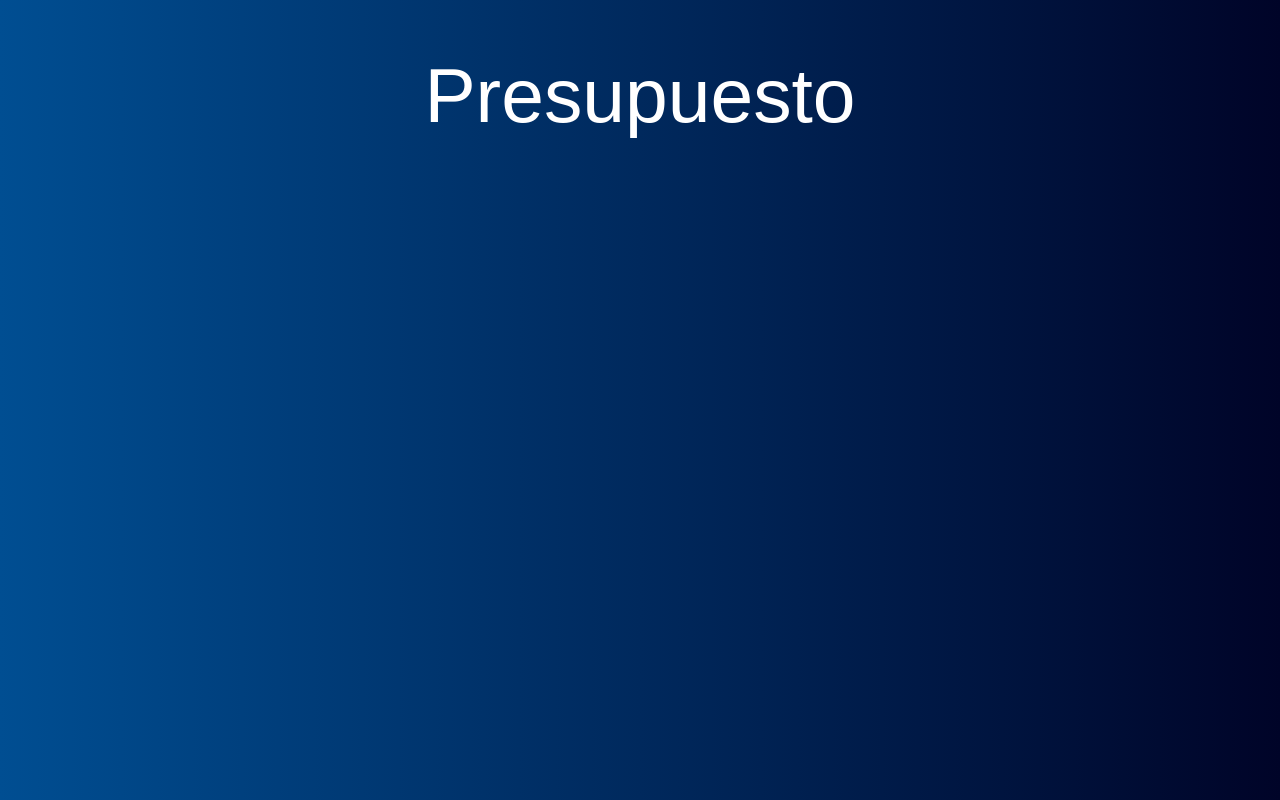
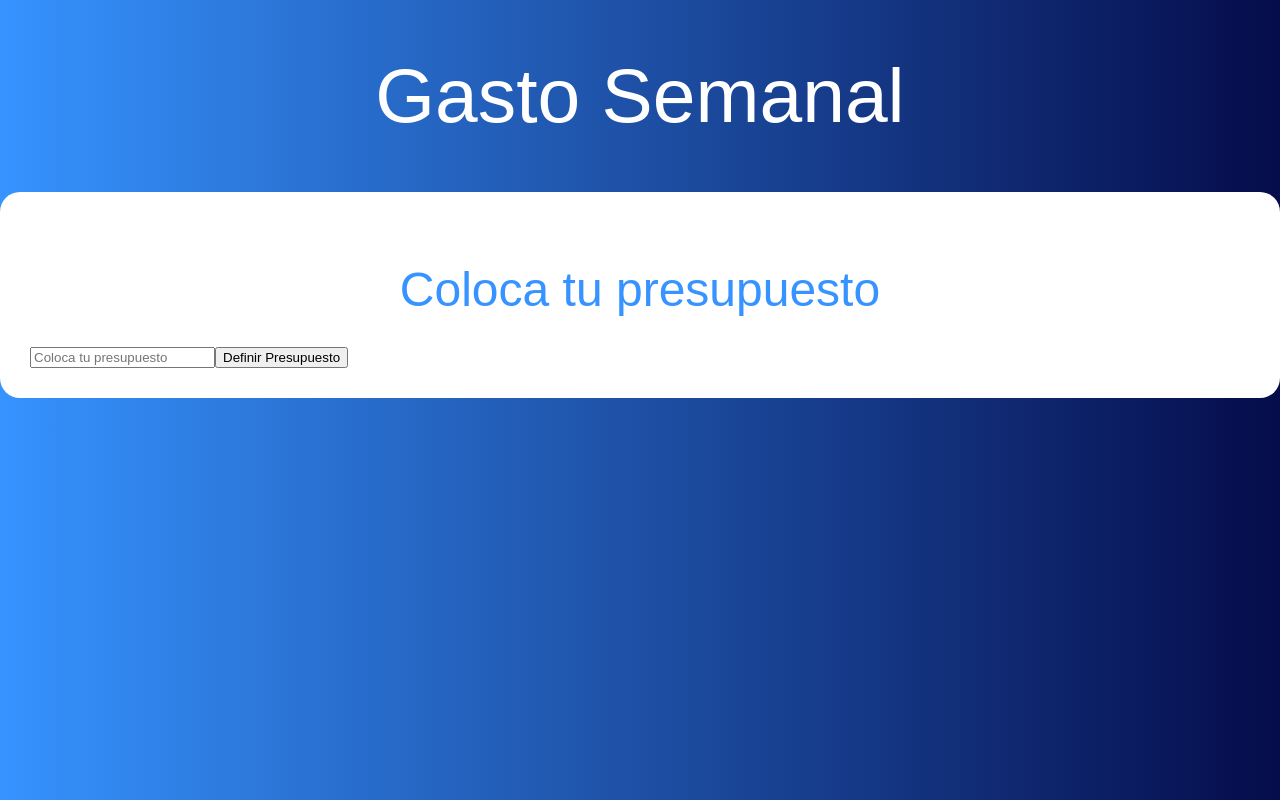
Before and after one commit to jesusdevp/presupuesto-semanal, a React (Create React App) app: page / in a window 1280 px wide. Built offline with nearby package versions, Linux system fonts and the light colour scheme; the HTML template or start-up script is replaced by a standard one.

Commit message:
Componente pregunta

```diff
--- a/src/App.js
+++ b/src/App.js
@@ -1,10 +1,14 @@
 import React from "react";
+import Pregunta from "./components/Pregunta";
 
 function App() {
   return (
     <div className="container">
       <header>
-        <h1>Presupuesto</h1>
+        <h1>Gasto Semanal</h1>
+        <div className="contenido-principal contenido">
+          <Pregunta />
+        </div>
       </header>
     </div>
   );
--- /dev/null
+++ b/src/components/Pregunta.jsx
@@ -0,0 +1,47 @@
+import React, { Fragment, useState } from "react";
+
+const Pregunta = () => {
+  //State
+  const [cantidad, setCantidad] = useState(0);
+  //State error
+  const [error, setError] = useState(false);
+
+  //Lee el presupuesto
+  const handleChange = (e) => {
+    setCantidad(parseInt(e.target.value));
+  };
+
+  //Submit para definir presupuesto
+  const handleSubmit = (e) => {
+    e.preventDefault();
+
+    //Validacion
+    if (cantidad < 1 || isNaN(cantidad)) {
+      setError(true);
+      return;
+    }
+
+    setError(false);
+  };
+
+  return (
+    <Fragment>
+      <h2>Coloca tu presupuesto</h2>
+      <form onSubmit={handleSubmit}>
+        <input
+          type="number"
+          className="u-full-width"
+          placeholder="Coloca tu presupuesto"
+          onChange={handleChange}
+        />
+        <input
+          type="submit"
+          className="button-primary u-full-width"
+          value="Definir Presupuesto"
+        />
+      </form>
+    </Fragment>
+  );
+};
+
+export default Pregunta;
--- a/src/index.css
+++ b/src/index.css
@@ -3,8 +3,8 @@
 }
 body {
   background: #000428; /* fallback for old browsers */
-  background: -webkit-linear-gradient(to right, #004e92, #000428);
-  background: linear-gradient(to right, #004e92, #000428);
+  background: -webkit-linear-gradient(to right, #3693ff, #050c4b);
+  background: linear-gradient(to right, #3693ff, #050c4b);
   margin: 0;
   padding: 0;
   font-family: sans-serif;
@@ -40,7 +40,7 @@ h1 {
 h2 {
   font-family: "Raleway", sans-serif;
   font-weight: 100;
-  color: #004e92;
+  color: #3693ff;
   margin-bottom: 30px;
   font-size: 3rem !important;
   text-align: center;
@@ -59,7 +59,7 @@ h2 {
   border-radius: 0.25rem;
 }
 .alert-primary {
-  color: #004085;
+  color: #3693ff;
   background-color: #cce5ff;
   border-color: #b8daff;
 }
@@ -97,7 +97,7 @@ h2 {
   margin: 0;
 }
 .gastos-realizados li p .gasto {
-  background-color: #004085;
+  background-color: #3693ff;
   padding: 1rem;
   color: white;
 }
```
